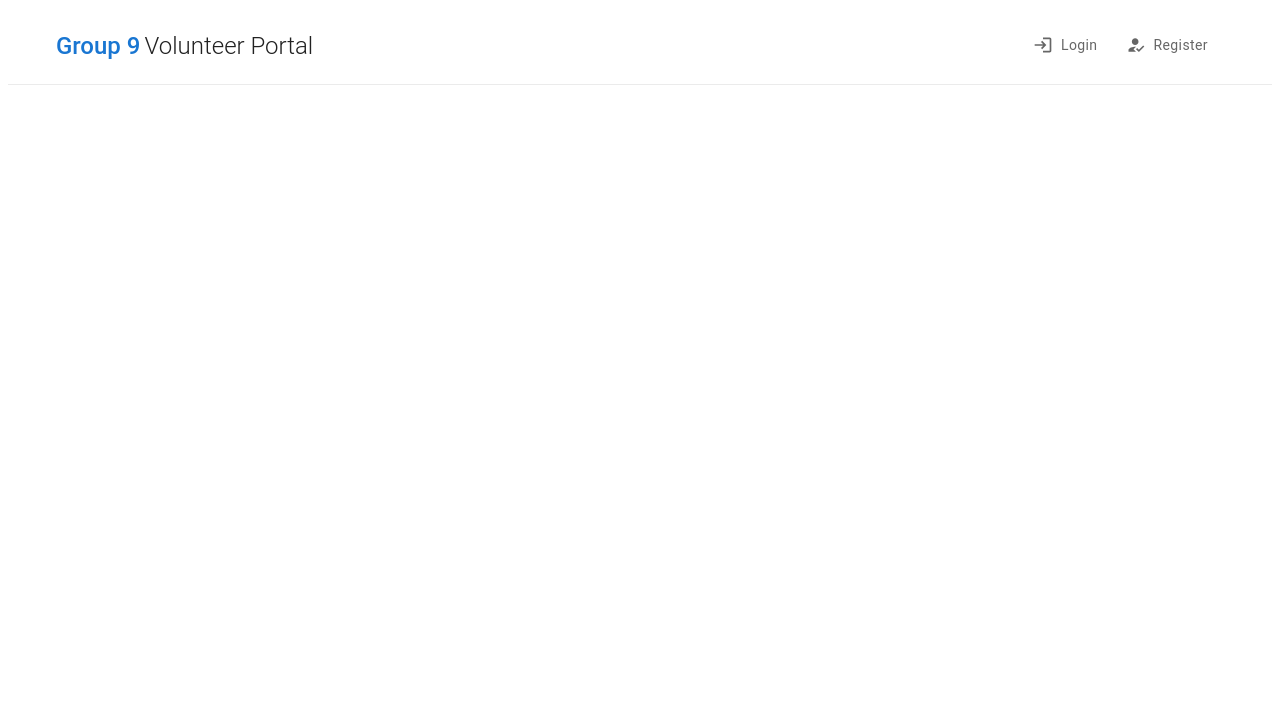
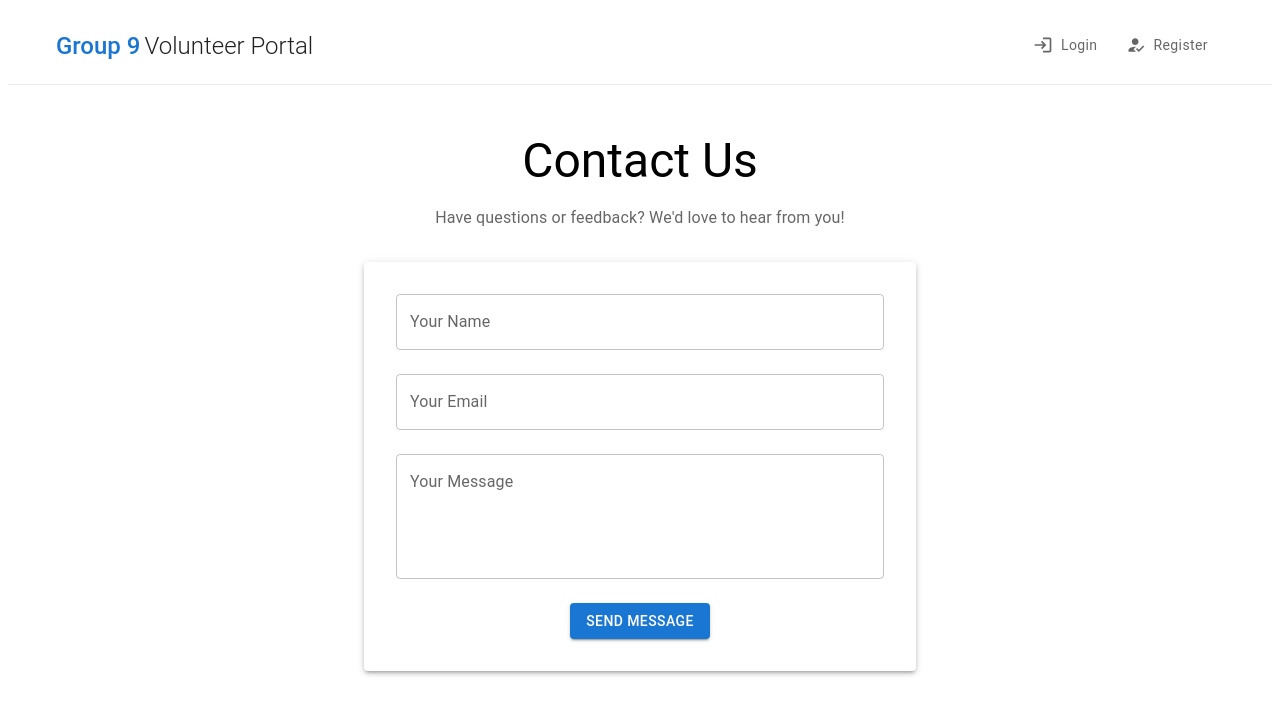
Before and after one commit to ryan4sharifi/Group-9-App, a React (Vite) app in the folder frontend/: page /contact in a window 1280 px wide. Shown: the top 714 px of the page. Built offline with nearby package versions, Linux system fonts and the light colour scheme.

Commit message:
Added ContactPage.tsx, Added AboutPage.tsx, Added Routes, Modified Homepage.tsx Again

```diff
--- a/frontend/src/App.tsx
+++ b/frontend/src/App.tsx
@@ -7,6 +7,8 @@ import ProfilePage from './pages/ProfilePage';
 import HomePage from './pages/HomePage';
 import EventsPage from './pages/EventsPage';
 import ReportPage from './pages/ReportPage';
+import AboutPage from './pages/AboutPage';
+import ContactPage from './pages/ContactPage';
 import Navbar from './components/layout/Navbar';
 
 import { UserProvider, useUser } from './context/UserContext';
@@ -37,6 +39,9 @@ const AppRoutes = () => {
         <Route path="/register" element={<RegisterPage />} />
         <Route path="/events" element={<EventsPage />} />
         <Route path="/report" element={<ReportPage />}/>
+        <Route path="/about" element={<AboutPage />} />
+        <Route path="/contact" element={<ContactPage />} />
+        {/* Protected routes */}
         <Route path="/profile" element={isLoggedIn ? <ProfilePage /> : <Navigate to="/login" />} />
       </Routes>
     </>
--- /dev/null
+++ b/frontend/src/pages/AboutPage.tsx
@@ -0,0 +1,81 @@
+import React from 'react';
+import {
+  Container,
+  Typography,
+  Box,
+  Paper,
+  Stack,
+  Divider,
+} from '@mui/material';
+import VolunteerActivismIcon from '@mui/icons-material/VolunteerActivism';
+import GroupIcon from '@mui/icons-material/Group';
+import InsightsIcon from '@mui/icons-material/Insights';
+
+const AboutPage: React.FC = () => {
+  return (
+    <Container maxWidth="md" sx={{ py: 6 }}>
+      <Typography variant="h3" component="h1" gutterBottom align="center">
+        About Our Volunteer Platform
+      </Typography>
+
+      <Typography variant="h6" color="text.secondary" paragraph align="center">
+        Empowering communities through meaningful volunteer engagement.
+      </Typography>
+
+      <Box sx={{ my: 4 }}>
+        <Typography variant="h5" gutterBottom>
+          Our Mission
+        </Typography>
+        <Typography variant="body1">
+          We aim to simplify the process of connecting volunteers with impactful events. Our platform streamlines registration, matching, notifications, and reporting, ensuring every volunteer and organizer has the necessary tools to succeed.
+        </Typography>
+      </Box>
+
+      <Divider sx={{ my: 4 }} />
+
+      <Typography variant="h5" gutterBottom>
+        What You Can Do
+      </Typography>
+
+      <Stack spacing={3} sx={{ mt: 2 }}>
+        <Paper elevation={2} sx={{ p: 3 }}>
+          <Stack direction="row" spacing={2} alignItems="center">
+            <VolunteerActivismIcon color="primary" fontSize="large" />
+            <Box>
+              <Typography variant="h6">For Volunteers</Typography>
+              <Typography variant="body2" color="text.secondary">
+                Create your profile, list your skills, set preferences, and get matched with events tailored to your availability and interests.
+              </Typography>
+            </Box>
+          </Stack>
+        </Paper>
+
+        <Paper elevation={2} sx={{ p: 3 }}>
+          <Stack direction="row" spacing={2} alignItems="center">
+            <GroupIcon color="primary" fontSize="large" />
+            <Box>
+              <Typography variant="h6">For Administrators</Typography>
+              <Typography variant="body2" color="text.secondary">
+                Organize events, view volunteer profiles, send notifications, and generate detailed reports for tracking and analysis.
+              </Typography>
+            </Box>
+          </Stack>
+        </Paper>
+
+        <Paper elevation={2} sx={{ p: 3 }}>
+          <Stack direction="row" spacing={2} alignItems="center">
+            <InsightsIcon color="primary" fontSize="large" />
+            <Box>
+              <Typography variant="h6">Real-Time Insights</Typography>
+              <Typography variant="body2" color="text.secondary">
+                Use built-in analytics and reporting tools to monitor participation, event success, and volunteer impact.
+              </Typography>
+            </Box>
+          </Stack>
+        </Paper>
+      </Stack>
+    </Container>
+  );
+};
+
+export default AboutPage;
--- /dev/null
+++ b/frontend/src/pages/ContactPage.tsx
@@ -0,0 +1,122 @@
+// Depending on backend requirements, we can just leave this as is or add more functionality later.
+import React, { useState } from 'react';
+import {
+  Container,
+  Typography,
+  TextField,
+  Button,
+  Box,
+  Alert,
+  Stack,
+  Paper
+} from '@mui/material';
+
+const ContactPage: React.FC = () => {
+  const [form, setForm] = useState({
+    name: '',
+    email: '',
+    message: ''
+  });
+
+  const [submitted, setSubmitted] = useState(false);
+  const [error, setError] = useState<string | null>(null);
+
+  const handleChange = (e: React.ChangeEvent<HTMLInputElement | HTMLTextAreaElement>) => {
+  const name = e.target.name;
+  const value = e.target.value;
+
+  // Create a copy of the existing form state
+  const updatedForm = {
+    name: form.name,
+    email: form.email,
+    message: form.message,
+  };
+
+  // Update the field that changed
+  if (name === "name") {
+    updatedForm.name = value;
+  } else if (name === "email") {
+    updatedForm.email = value;
+  } else if (name === "message") {
+    updatedForm.message = value;
+  }
+
+
+  setForm(updatedForm);
+};
+
+
+  const handleSubmit = (e: React.FormEvent) => {
+    e.preventDefault();
+
+    // Simple frontend validation
+    if (!form.name || !form.email || !form.message) {
+      setError('Please fill in all fields.');
+      return;
+    }
+
+    // RESET error and simulate submit
+    setError(null);
+    setSubmitted(true);
+
+    // Simulate API call delay
+    setTimeout(() => {
+      setForm({ name: '', email: '', message: '' });
+    }, 1000);
+  };
+
+  return (
+    <Container maxWidth="sm" sx={{ py: 6 }}>
+      <Typography variant="h3" component="h1" gutterBottom align="center">
+        Contact Us
+      </Typography>
+      <Typography variant="body1" align="center" color="text.secondary" sx={{ mb: 4 }}>
+        Have questions or feedback? We'd love to hear from you!
+      </Typography>
+
+      <Paper elevation={3} sx={{ p: 4 }}>
+        <form onSubmit={handleSubmit}>
+          <Stack spacing={3}>
+            <TextField
+              label="Your Name"
+              name="name"
+              value={form.name}
+              onChange={handleChange}
+              fullWidth
+            />
+            <TextField
+              label="Your Email"
+              name="email"
+              value={form.email}
+              onChange={handleChange}
+              fullWidth
+              type="email"
+            />
+            <TextField
+              label="Your Message"
+              name="message"
+              value={form.message}
+              onChange={handleChange}
+              fullWidth
+              multiline
+              minRows={4}
+            />
+
+            {error && <Alert severity="error">{error}</Alert>}
+            {submitted && !error && (
+              <Alert severity="success">Message sent! We'll get back to you soon.</Alert>
+            )}
+
+            <Box textAlign="center">
+              <Button type="submit" variant="contained" color="primary">
+                Send Message
+              </Button>
+            </Box>
+          </Stack>
+        </form>
+      </Paper>
+    </Container>
+  );
+};
+
+export default ContactPage;
```
